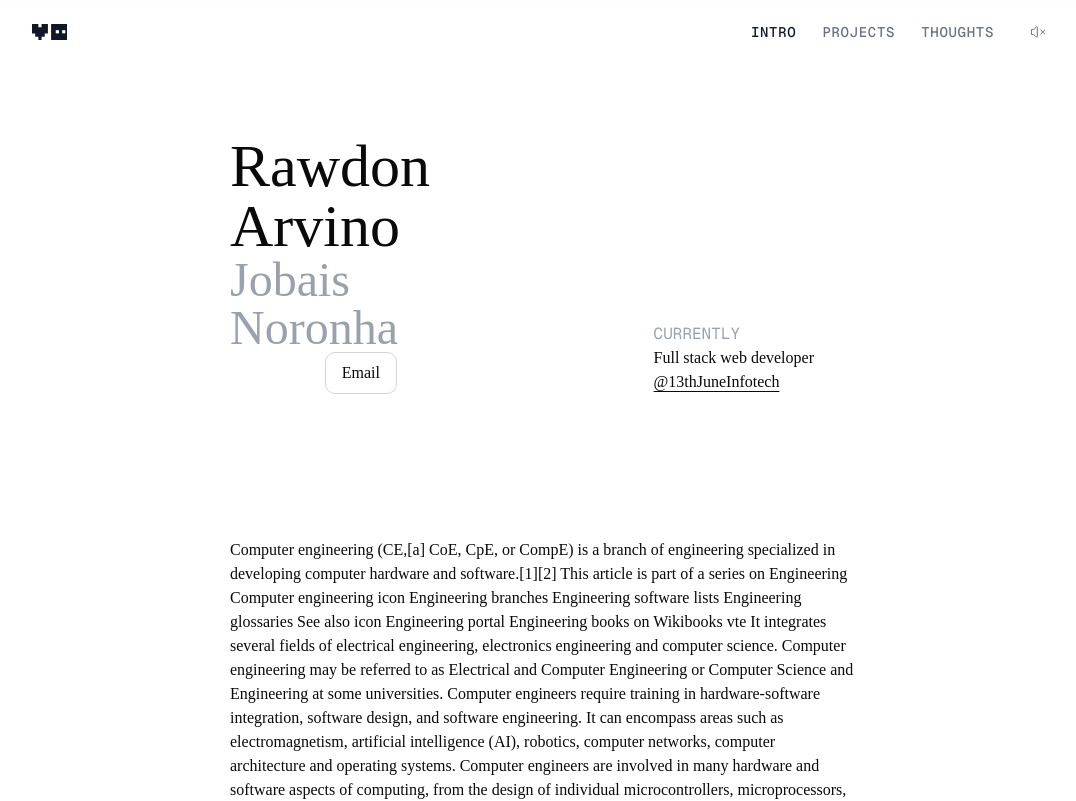
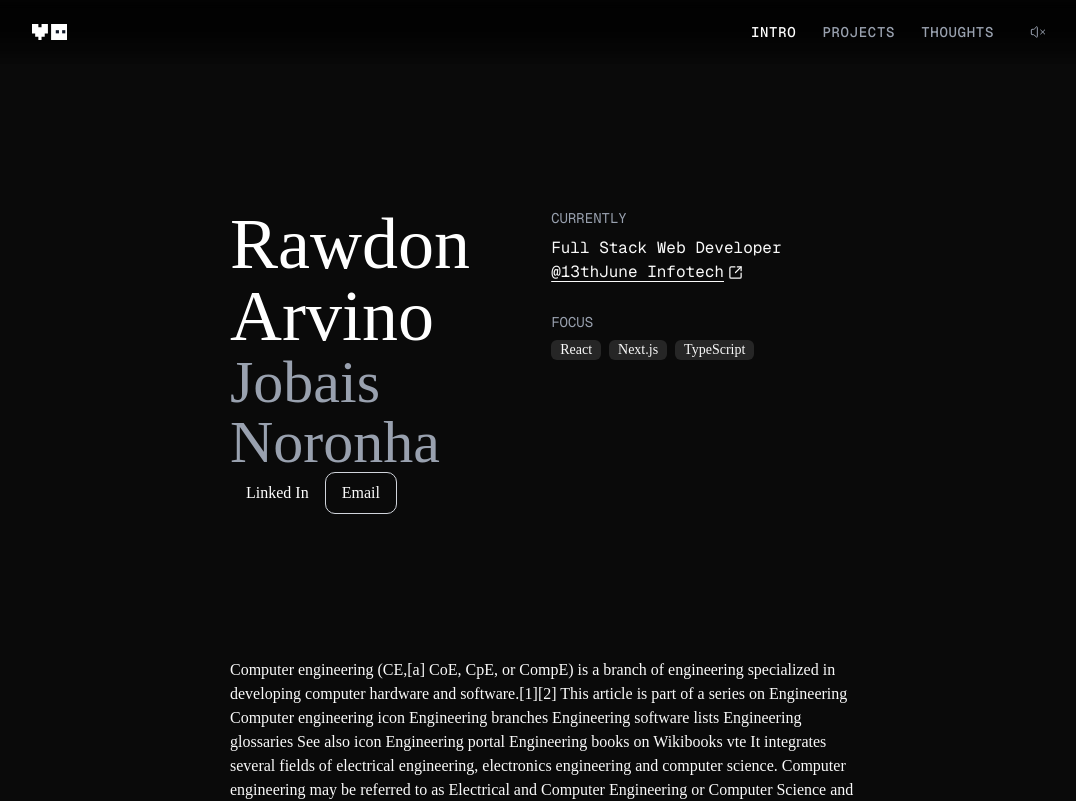
Before and after one commit to RawdonNoronha/rawdon-noronha-portfolio, a Next.js app: page / in a window 1280 px wide. Shown: the top 801 px of the page, without its empty margins (98-1174 px from the left). Built offline with nearby package versions, Linux system fonts and the light colour scheme.

Commit message:
Uploading cause of formating laptop

```diff
--- /dev/null
+++ b/app/assests/CustomLink.tsx
@@ -0,0 +1,30 @@
+import React from "react";
+
+const CustomLink = () => {
+  return (
+    <svg
+      xmlns="http://www.w3.org/2000/svg"
+      width="15"
+      height="15"
+      viewBox="0 0 24 24"
+      fill="none"
+      stroke="currentColor"
+      strokeWidth="2"
+      strokeLinecap="round"
+      strokeLinejoin="round"
+      className="bg-vivid-orange"
+      aria-hidden="true"
+      role="presentation"
+    >
+      <g
+    //   style="transform: none; transform-origin: 50% 50%; transform-box: fill-box;"
+      >
+        <path d="m21 3-9 9"></path>
+        <path d="M15 3h6v6"></path>
+      </g>
+      <path d="M21 13v6a2 2 0 0 1-2 2H5a2 2 0 0 1-2-2V5a2 2 0 0 1 2-2h6"></path>
+    </svg>
+  );
+};
+
+export default CustomLink;
--- a/app/components/Header/Header.tsx
+++ b/app/components/Header/Header.tsx
@@ -18,7 +18,7 @@ export default function Header() {
     <>
       <header className="sticky top-0 left-0 z-10 flex w-full flex-col overflow-clip">
         {/* Gradient fade overlays */}
-        <div className="absolute inset-0 bg-gradient-to-b from-white via-white/80 to-transparent dark:from-gray-900 dark:via-gray-900/80" />
+        <div className="absolute inset-0 bg-gradient-to-b from-[#ffffff] via-[#ffffff]/80 to-transparent dark:from-black/60 dark:via-black/50" />
 
         {/* Progressive blur layers */}
         <div className="pointer-events-none absolute inset-0">
--- a/app/constants/constants.ts
+++ b/app/constants/constants.ts
@@ -4,3 +4,15 @@ export const navigationOptions = [
     { id: 2, title: "PROJECTS", href: "/Projects" },
     { id: 3, title: "CONTACT", href: "/Contact" },
 ];
+
+export const badges = [
+    { id: 0, title: "React" },
+    { id: 1, title: "Next.js" },
+    { id: 2, title: "TypeScript" },
+    // { id: 3, title: "Tailwind CSS" },
+    // { id: 4, title: "Framer Motion" },
+    // { id: 5, title: "Node.js" },
+    // { id: 6, title: "Express.js" },
+    // { id: 7, title: "MongoDB" },
+
+]
--- a/app/layout.tsx
+++ b/app/layout.tsx
@@ -26,7 +26,7 @@ export default function RootLayout({
   return (
     <html
       lang="en"
-      className={`${geistSans.variable} ${geistMono.variable} h-full antialiased`}
+      className={`dark ${geistSans.variable} ${geistMono.variable} h-full antialiased`}
     >
       <body className="min-h-full flex flex-col">
         <Header />
--- a/app/page.tsx
+++ b/app/page.tsx
@@ -1,5 +1,8 @@
 "use client";
 import { motion } from "framer-motion";
+import { Badge } from "../components/ui/badge";
+import { badges } from "./constants/constants";
+import CustomLink from "./assests/CustomLink";
 
 export default function Home() {
   const fadeUp = {
@@ -13,7 +16,9 @@ export default function Home() {
         <br></br>
         <br></br>
         <br></br>
-        <div className="md:flex md:justify-between">
+        <br></br>
+        <br></br>
+        <br></br>
         <motion.div
           variants={fadeUp}
           initial="hidden"
@@ -21,27 +26,44 @@ export default function Home() {
           viewport={{ once: true, margin: "-120px" }}
           transition={{ duration: 1, ease: [0.25, 1, 0.5, 1] }}
         >
-            <div className="flex justify-between gap-40">
+          <div className="flex justify-between">
             <div>
-                <h1 className="text-6xl text-vivid-orange">Rawdon Arvino</h1>
-                <h1 className="text-5xl text-gray-400">Jobais Noronha</h1>
-                <button className="px-4 py-2 bg-vivid-orange text-white rounded-lg">Linked In</button>
-                <button className="px-4 py-2 border border-gray-300 rounded-lg">Email</button>
+              <h1 className="text-7xl font-heading text-white">
+                Rawdon Arvino
+              </h1>
+              <h1 className="text-6xl text-gray-400">Jobais Noronha</h1>
+              <button className="px-4 py-2 bg-vivid-orange text-white rounded-lg">
+                Linked In
+              </button>
+              <button className="px-4 py-2 border border-gray-300 rounded-lg">
+                Email
+              </button>
             </div>
-              <div className="flex flex-col-reverse">
-                <div className="gap-5">
-                  <h3 className="font-mono text-gray-400">CURRENTLY</h3>
-                  <p>
-                    Full stack web developer{" "}
-                    <span className="underline underline-offset-4 cursor-pointer">
-                      @13thJuneInfotech
+
+            <div className="flex flex-col gap-7">
+              <div className="flex flex-col gap-2">
+                <p className="font-mono text-sm text-gray-400">CURRENTLY</p>
+                <p className="font-mono">
+                  Full Stack Web Developer{" "}
+                  <span className="inline-flex items-center gap-1 underline underline-offset-4 cursor-pointer">
+                    @13thJune Infotech <CustomLink />
                   </span>
                 </p>
+              </div>
+
+              <div className="flex flex-col gap-2">
+                <p className="font-mono text-sm text-gray-400">FOCUS</p>
+                <div className="flex flex-wrap gap-2">
+                  {badges.map((item) => (
+                    <Badge key={item.id} variant="secondary">
+                      {item.title}
+                    </Badge>
+                  ))}
+                </div>
               </div>
             </div>
           </div>
         </motion.div>
-        </div>
         {/* <div className="animate-shake  bg-blue-500 p-4 text-white">Test</div> */}
         <br></br>
         <br></br>
--- /dev/null
+++ b/components/ui/badge.tsx
@@ -0,0 +1,49 @@
+import * as React from "react"
+import { cva, type VariantProps } from "class-variance-authority"
+import { Slot } from "@radix-ui/react-slot"
+
+import { cn } from "@/lib/utils"
+
+const badgeVariants = cva(
+  "group/badge inline-flex h-5 w-fit shrink-0 items-center justify-center gap-1 overflow-hidden rounded-sm border border-transparent px-2 py-0.5 text-sm font-medium whitespace-nowrap transition-all focus-visible:border-ring focus-visible:ring-[3px] focus-visible:ring-ring/50 has-data-[icon=inline-end]:pr-1.5 has-data-[icon=inline-start]:pl-1.5 aria-invalid:border-destructive aria-invalid:ring-destructive/20 dark:aria-invalid:ring-destructive/40 [&>svg]:pointer-events-none [&>svg]:size-3!",
+  {
+    variants: {
+      variant: {
+        default: "bg-primary text-primary-foreground [a]:hover:bg-primary/80",
+        secondary:
+          "bg-secondary text-secondary-foreground [a]:hover:bg-secondary/80",
+        destructive:
+          "bg-destructive/10 text-destructive focus-visible:ring-destructive/20 dark:bg-destructive/20 dark:focus-visible:ring-destructive/40 [a]:hover:bg-destructive/20",
+        outline:
+          "border-border text-foreground [a]:hover:bg-muted [a]:hover:text-muted-foreground",
+        ghost:
+          "hover:bg-muted hover:text-muted-foreground dark:hover:bg-muted/50",
+        link: "text-primary underline-offset-4 hover:underline",
+      },
+    },
+    defaultVariants: {
+      variant: "default",
+    },
+  }
+)
+
+function Badge({
+  className,
+  variant = "default",
+  asChild = false,
+  ...props
+}: React.ComponentProps<"span"> &
+  VariantProps<typeof badgeVariants> & { asChild?: boolean }) {
+  const Comp = asChild ? Slot.Root : "span"
+
+  return (
+    <Comp
+      data-slot="badge"
+      data-variant={variant}
+      className={cn(badgeVariants({ variant }), className)}
+      {...props}
+    />
+  )
+}
+
+export { Badge, badgeVariants }
--- a/package.json
+++ b/package.json
@@ -9,6 +9,8 @@
     "lint": "eslint"
   },
   "dependencies": {
+    "@radix-ui/react-slot": "^1.3.0",
+    "class-variance-authority": "^0.7.1",
     "framer-motion": "^12.38.0",
     "lucide-react": "^1.18.0",
     "next": "16.2.0",
```
Also changed, not shown: tailwind.config.js (+0 -27 lines), 1 other file (tests, documents, lock files or other folders). Lines whose indentation alone changed are shown as unchanged.
